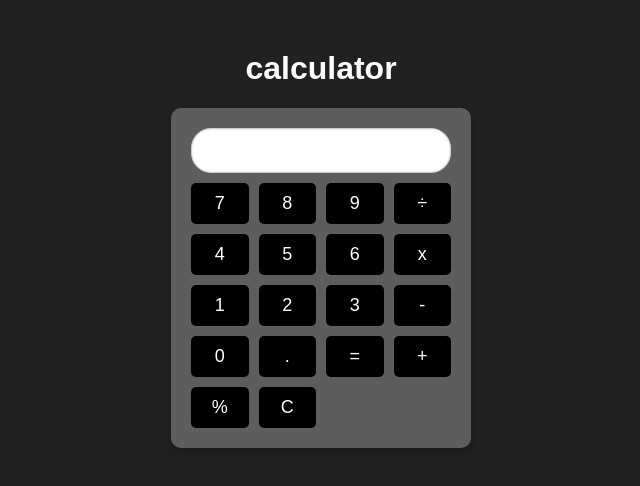
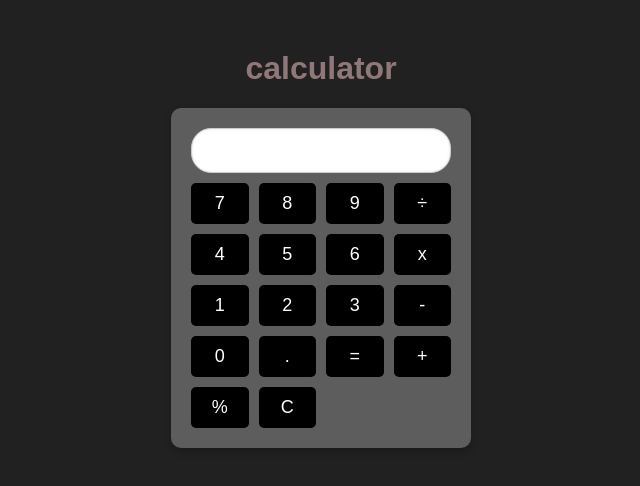
Before and after one commit to Aekpavit/react-calculator, a React (Vite) app: page / in a window 1280 px wide. Shown: the top 486 px of the page, without its empty margins (319-959 px from the left). Built offline with nearby package versions, Linux system fonts and the light colour scheme.

Commit message:
h1 color

```diff
--- a/src/App.css
+++ b/src/App.css
@@ -5,5 +5,5 @@
   }
 
   h1 {
-    color: #fbfbfb;
+    color: #917878;
   }
```
